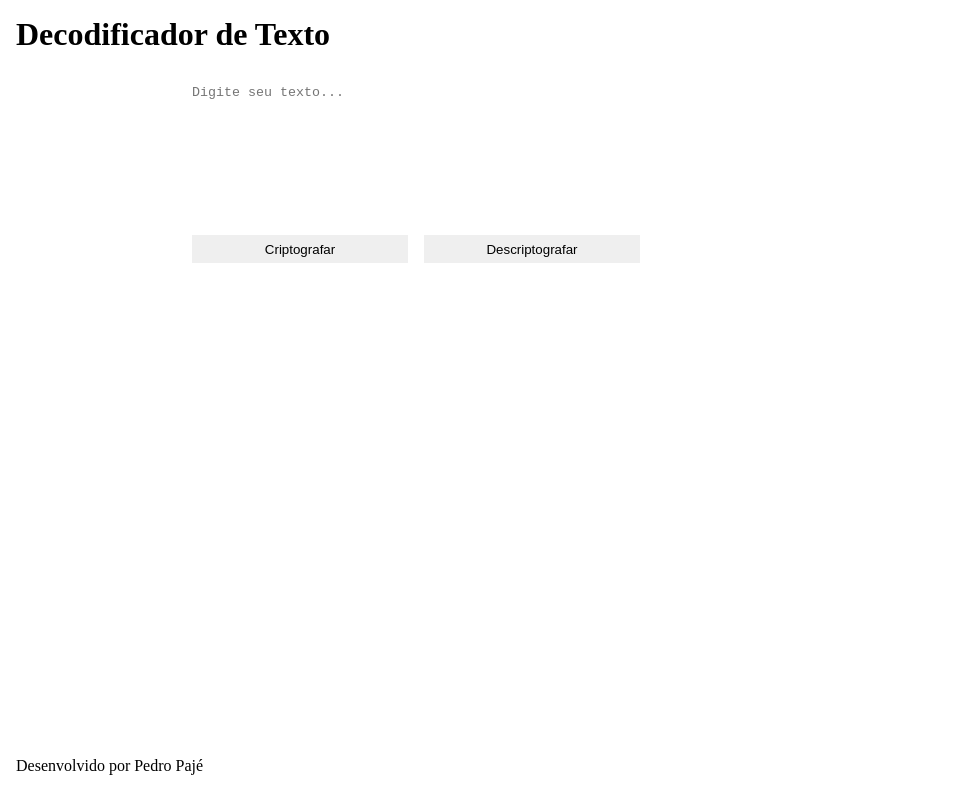
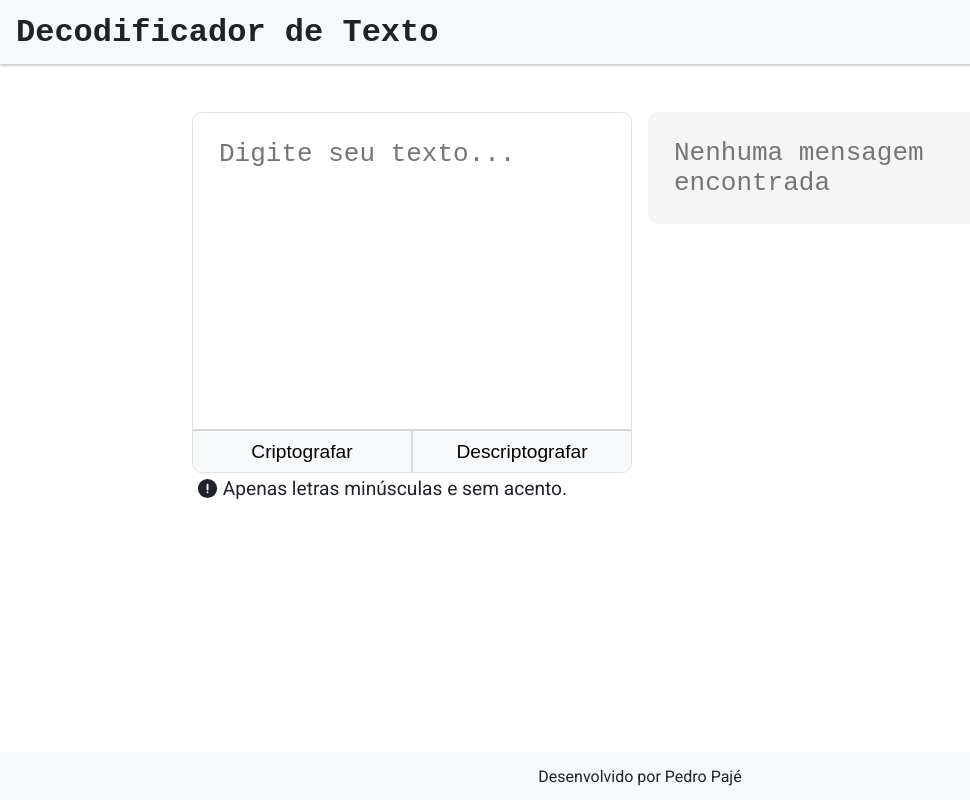
Before and after one commit to PedroPaje/decodificador-de-texto, a plain HTML site: page index.html in a window 1280 px wide. Shown: the whole page, without its empty margins (0-970 px from the left). Drawn offline with Linux system fonts and the light colour scheme; a web font is replaced by a local one.

Commit message:
Campo para o texto que será criptografado/descriptografado

```diff
--- a/css/style.css
+++ b/css/style.css
@@ -1,19 +1,33 @@
+@import url('https://fonts.googleapis.com/css2?family=Kode+Mono:wght@400..700&family=Roboto:ital,wght@0,100;0,300;0,400;0,500;0,700;0,900;1,100;1,300;1,400;1,500;1,700;1,900&display=swap');
+
 body {
-    min-height: 100vh;
+    font-family: "Roboto", sans-serif;
+    font-weight: 400;
+    font-style: normal;
+    color: #1F2328;
 }
 
 .cabecalho {
-    padding: 1em;
+    height: 4em;
+    background-color: #f6f8fa;
+    display: flex;
+    align-items: center;
+    padding: 0 1em;
+    box-shadow: 0 2px 2px rgba(0, 0, 0, 0.2)
 }
 
-.titulo {
+.cabecalho__titulo {
     font-size: 2em;
+    font-family: "Kode Mono", monospace;
+    font-weight: 600;
 }
 
 .principal {
-    padding: 1em 15%;
-    height: calc(100vh - 10em);
+    padding: 3em 15%;
+    min-height: calc(100vh - 13em);
     display: flex;
+    align-items: flex-start;
+    gap: 1em;
 }
 
 .principal__entrada {
@@ -22,19 +36,70 @@ body {
     flex-direction: column;
 }
 
+.principal__entrada__box {
+    border: 1px solid rgba(0, 0, 0, 0.12);
+    border-radius: 10px;
+}
+
+.principal__textarea {
+    width: calc(100% - 2em);
+    resize: none;
+    outline: none;
+    padding: 1em;
+    font-size: 2em;
+}
+
 #texto-entrada {
-    width: 100%;
-    resize: none;
+    height: 10em;
+    border-radius: 10px 10px 0 0;
 }
 
 .principal__entrada__acoes {
     display: flex;
-    gap: 1em;
 }
 
-.principal__entrada__acoes_botao {
+.principal__entrada__acoes__botao {
     width: 50%;
     padding: 0.5em;
+    font-size: 1.2em;
+    background-color: #f6f8fa;
+}
+
+/* .principal__entrada__acoes__botao.dark {
+    background-color: black;
+    color: white;
+} */
+
+.principal__entrada__acoes__botao:hover {
+    background-color: #f3f4f6;
+}
+
+.principal__entrada__acoes__botao:active {
+    background-color: #ebecf0;
+}
+
+#botao-criptografar {
+    border-top: 2px solid rgba(0, 0, 0, 0.12);
+    border-right: 1px solid rgba(0, 0, 0, 0.12);
+    border-radius: 0 0 0 10px;
+}
+
+#botao-descriptografar {
+    border-top: 2px solid rgba(0, 0, 0, 0.12);
+    border-left: 1px solid rgba(0, 0, 0, 0.12);
+    border-radius: 0 0 10px 0;
+}
+
+.principal__entrada__aviso {
+    padding: 0.2em;
+    font-size: 1.2em;
+    display: flex;
+    align-items: center;
+    gap: 0.2em;
+}
+
+.principal__entrada__aviso__icone {
+    height: 1.2em;
 }
 
 .principal__saida {
@@ -42,10 +107,14 @@ body {
 }
 
 #texto-saida {
-    width: 100%;
-    resize: none;
+    border-radius: 10px;
+    background-color: #f5f5f5;
 }
 
 .rodape {
-    padding: 1em;
+    height: 3em;
+    background-color: #f6f8fa;
+    display: flex;
+    justify-content: center;
+    align-items: center;
 }
--- a/index.html
+++ b/index.html
@@ -15,15 +15,24 @@
 
     <main class="principal">
         <section class="principal__entrada">
-            <textarea name="texto-entrada" id="texto-entrada" cols="30" rows="10" placeholder="Digite seu texto..."></textarea>
-            <div class="principal__entrada__acoes">
-                <button class="principal__entrada__acoes_botao">Criptografar</button>
-                <button class="principal__entrada__acoes_botao">Descriptografar</button>
+            <div class="principal__entrada__box">
+                <textarea name="texto-entrada" class="principal__textarea" id="texto-entrada" placeholder="Digite seu texto..."></textarea>
+                <div class="principal__entrada__acoes">
+                    <button class="principal__entrada__acoes__botao dark" id="botao-criptografar">Criptografar</button>
+                    <button class="principal__entrada__acoes__botao" id="botao-descriptografar">Descriptografar</button>
+                </div>
             </div>
+            <p class="principal__entrada__aviso">
+                <svg class="principal__entrada__aviso__icone" aria-hidden="true" xmlns="http://www.w3.org/2000/svg" fill="currentColor" viewBox="0 0 24 24">
+                    <path fill-rule="evenodd" d="M2 12a10 10 0 1 1 20 0 10 10 0 0 1-20 0Zm11-4a1 1 0 1 0-2 0v5a1 1 0 1 0 2 0V8Zm-1 7a1 1 0 1 0 0 2 1 1 0 1 0 0-2Z" clip-rule="evenodd"/>
+                </svg>
+                Apenas letras minúsculas e sem acento.
+            </p>
         </section>
         <section class="principal__saida">
-            <textarea name="texto-saida" id="texto-saida" cols="30" rows="10" readonly></textarea>
+            <textarea name="texto-saida" class="principal__textarea" id="texto-saida" readonly placeholder="Nenhuma mensagem encontrada"></textarea>
         </section>
+
     </main>
 
     <footer class="rodape">
```
